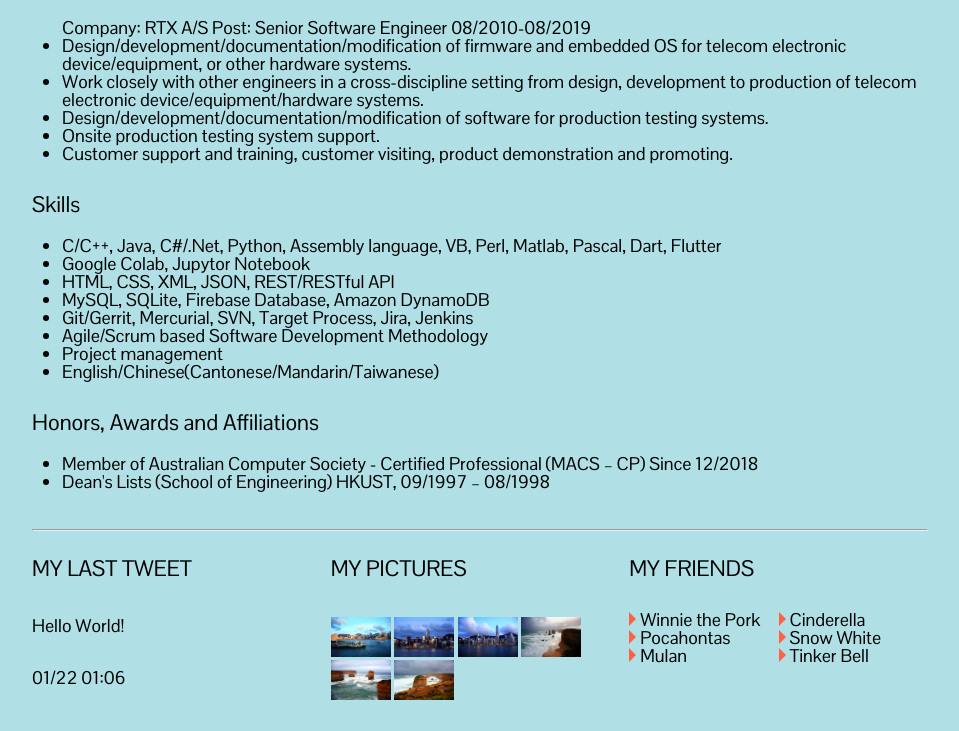
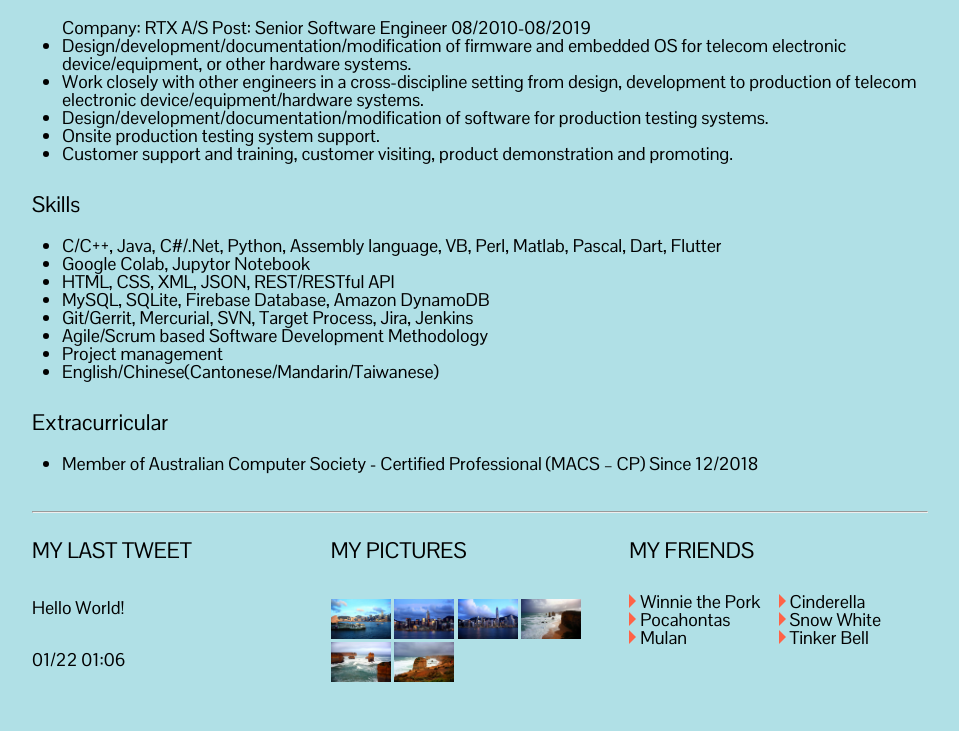
Before and after one commit to kennie98/HTML_CSS, a plain HTML site: page resume.html in a window 1280 px wide. Shown: the part 999-1730 px from the top of the page, without its empty margins (160-1119 px from the left). Drawn offline with Linux system fonts and the light colour scheme.

Commit message:
add/change extracurricular

```diff
--- a/resume.html
+++ b/resume.html
@@ -77,10 +77,9 @@
 					<li>Project management</li>
 					<li>English/Chinese(Cantonese/Mandarin/Taiwanese)</li>
 				</ul>
-			<p class="font_large">Honors, Awards and Affiliations</p>
+			<p class="font_large">Extracurricular</p>
 				<ul>
 					<li>Member of Australian Computer Society - Certified Professional (MACS – CP) Since 12/2018</li>
-					<li>Dean's Lists (School of Engineering) HKUST, 09/1997 – 08/1998</li>
 				</ul>
 		</div>
 	</section>
```
